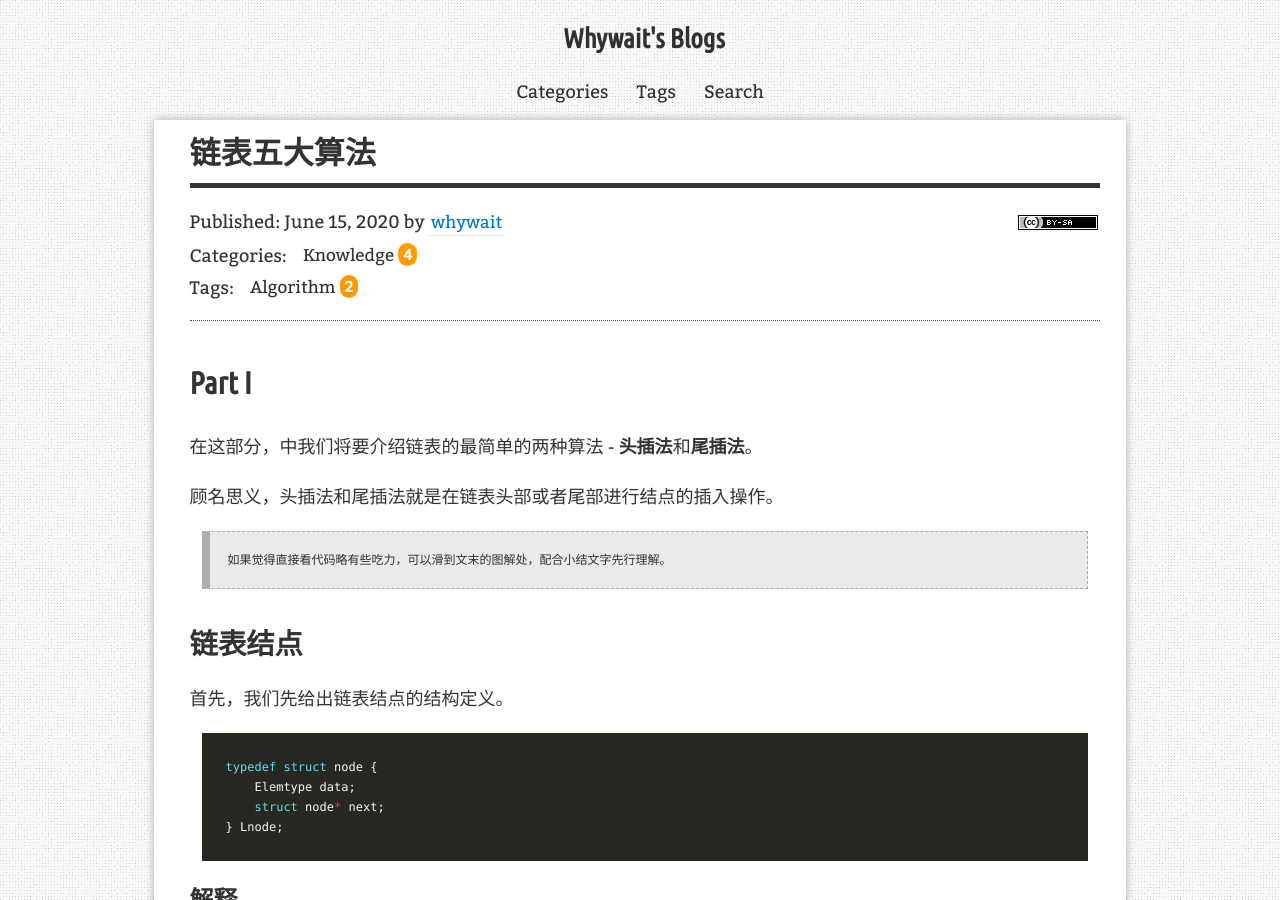
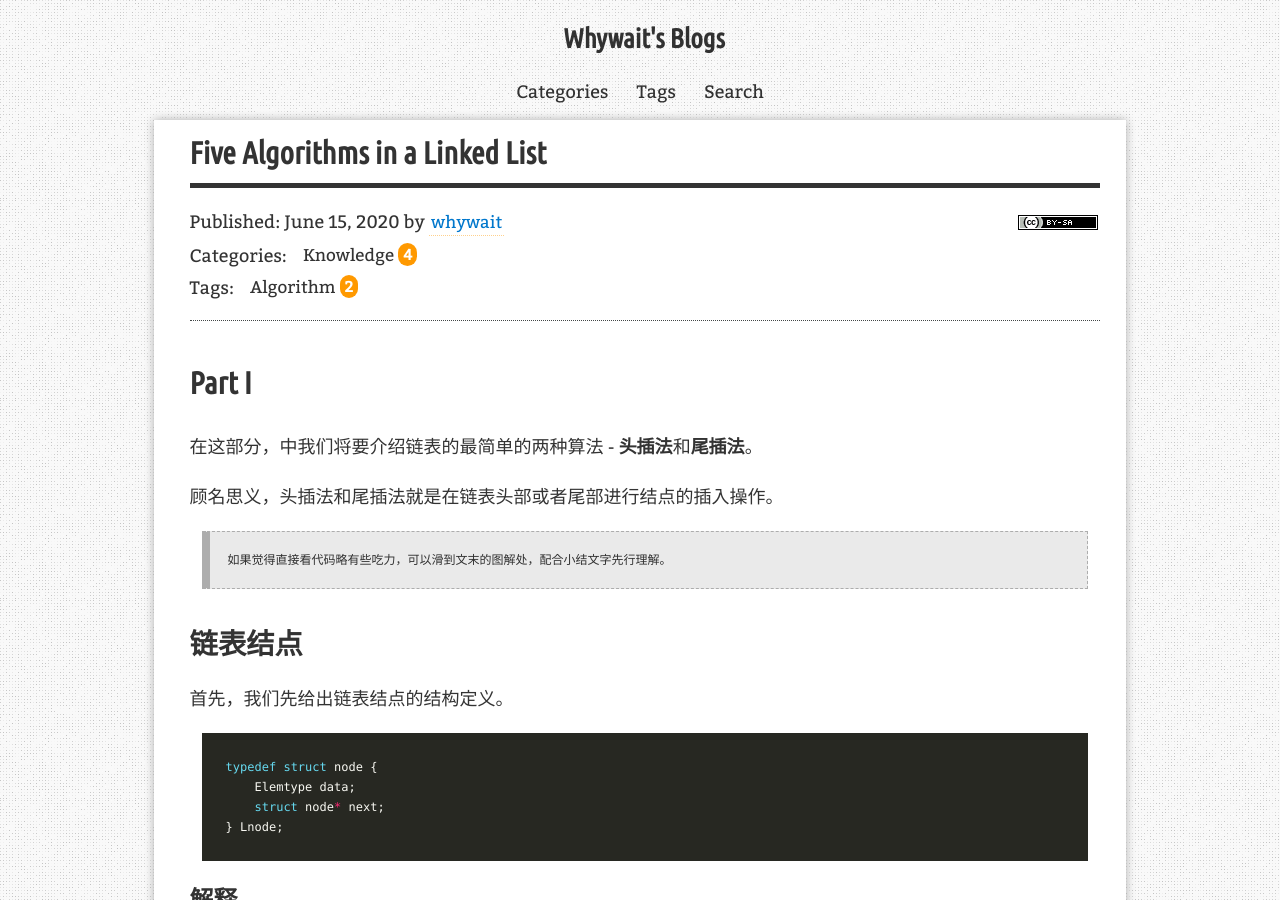
Before and after one commit to AuthurWhywait/AuthurWhywait.github.io, a Jekyll site: the page built from _posts/2020-06-15-five_algorithms_of_linked_list.md, in a window 1280 px wide and 900 px high. Built offline with Jekyll 4.4.1, drawn with Linux system fonts in a browser that asks for light colours; comment, search, counter and statistics services are not loaded.

Commit message:
change the Chinese name into English

```diff
--- a/_posts/2020-06-15-five_algorithms_of_linked_list.md
+++ b/_posts/2020-06-15-five_algorithms_of_linked_list.md
@@ -1,6 +1,6 @@
 ---
 layout: post
-title: "链表五大算法"
+title: "Five Algorithms in a Linked List"
 description: "头插法、尾插法、归并法、逆置法、双指针法"
 categories: [Knowledge]
 tags: [Algorithm]
```
